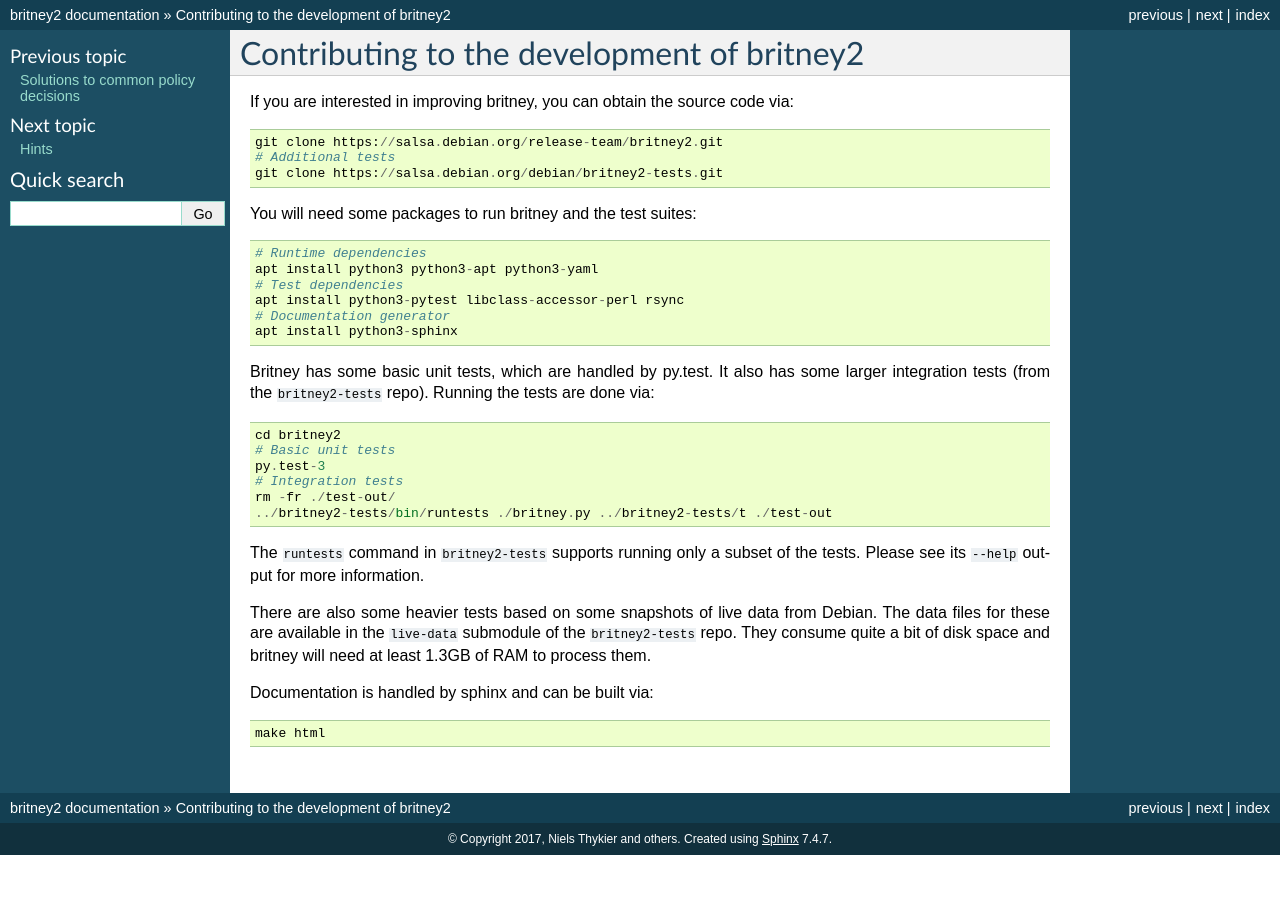
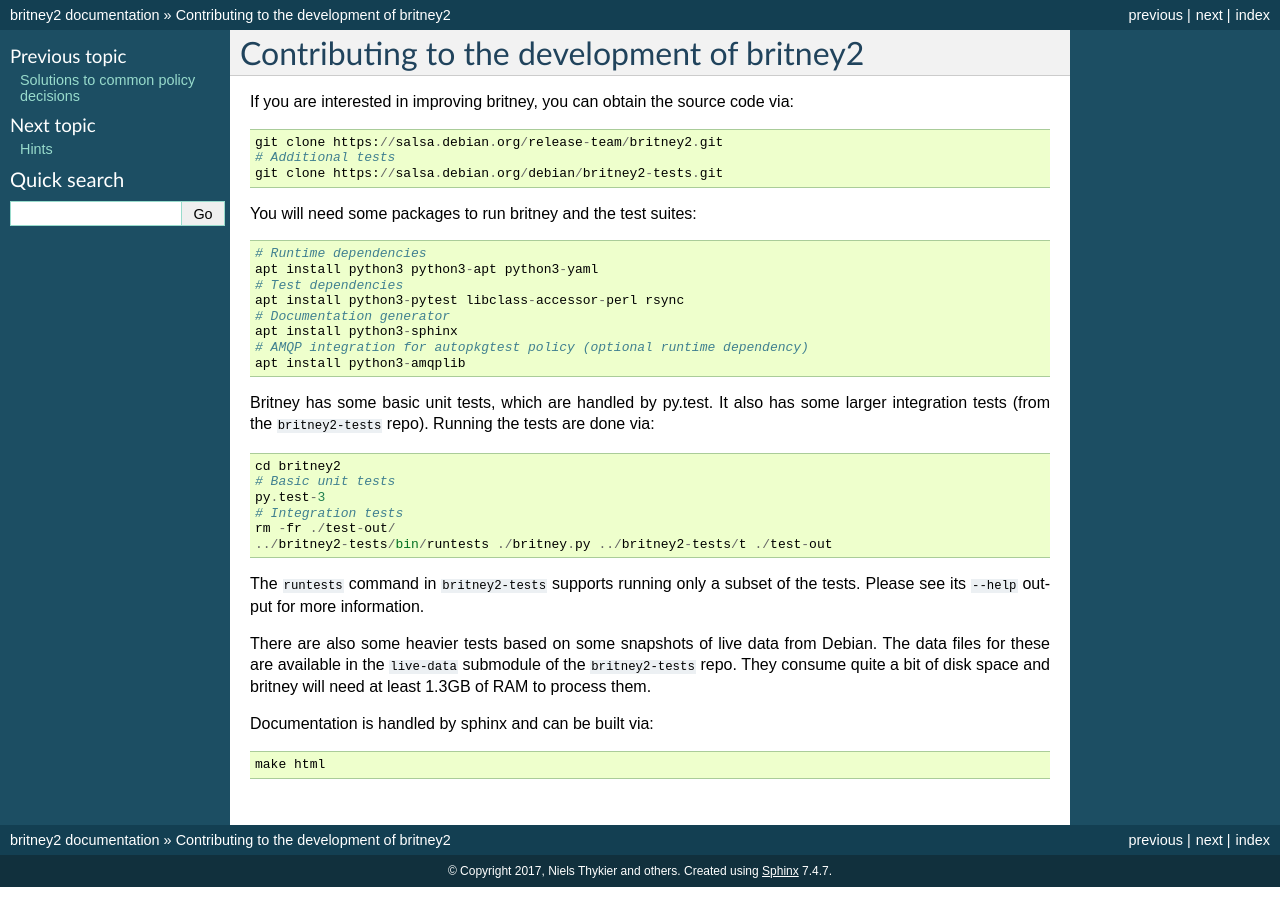
Before and after one commit to Debian/britney2, a Sphinx documentation site: the page built from doc/contributing-to-britney.rst, in a window 1280 px wide. Built offline with Sphinx 7.4.7, drawn with Linux system fonts in a browser that asks for light colours.

Commit message:
docs/contributing: Update to include optional amqplib dependency
Signed-off-by: Niels Thykier <niels@thykier.net>

```diff
--- a/doc/contributing-to-britney.rst
+++ b/doc/contributing-to-britney.rst
@@ -16,7 +16,8 @@
   apt install python3-pytest libclass-accessor-perl rsync
   # Documentation generator
   apt install python3-sphinx
-
+  # AMQP integration for autopkgtest policy (optional runtime dependency)
+  apt install python3-amqplib
 
 Britney has some basic unit tests, which are handled by py.test.  It
 also has some larger integration tests (from the ``britney2-tests``
```
